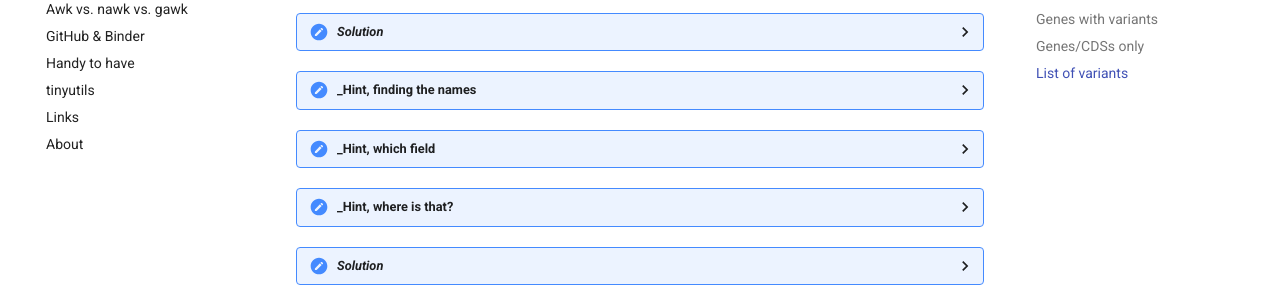
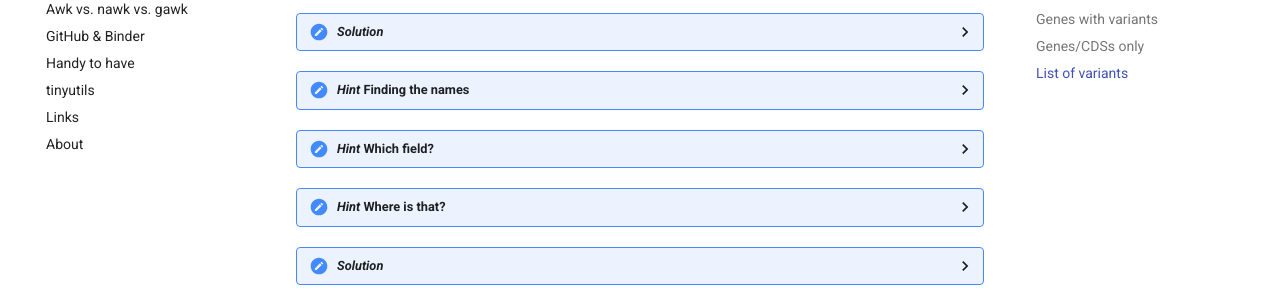
Before and after one commit to pmitev/to-awk-or-not, an MkDocs documentation site: the page built from docs/Case_studies/manipulating_vcf.md, in a window 1280 px wide and 900 px high, scrolled down 3184 px. Shown: the part 557-860 px from the top of the window. Built offline with MkDocs 1.6.1 and Material for MkDocs 9.7.7, drawn with Linux system fonts in a browser that asks for light colours; comment, search, counter and statistics services are not loaded.

````diff
--- a/docs/Case_studies/manipulating_vcf.md
+++ b/docs/Case_studies/manipulating_vcf.md
@@ -252,13 +252,13 @@ SNPs sorted by number. Just like the coins on day one.
         }
         ```
 
-??? "_Hint, finding the names"
+??? "_Hint_ **Finding the names**"
     Find a common field
 
-??? "_Hint, which field"
+??? "_Hint_ **Which field?**"
     gene ID
 
-??? "_Hint, where is that?"
+??? "_Hint_ **Where is that?**"
     column nine, not awk!
 
 ??? "_Solution_"
````
